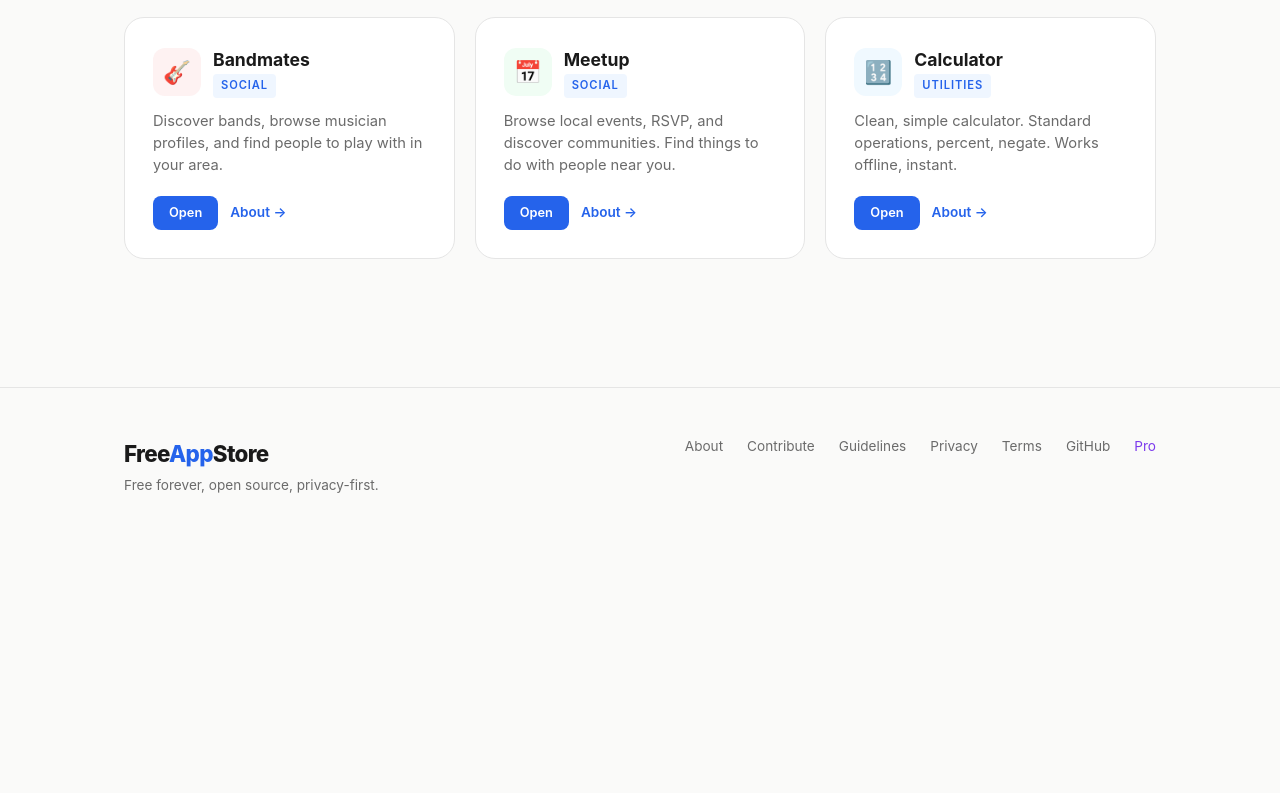
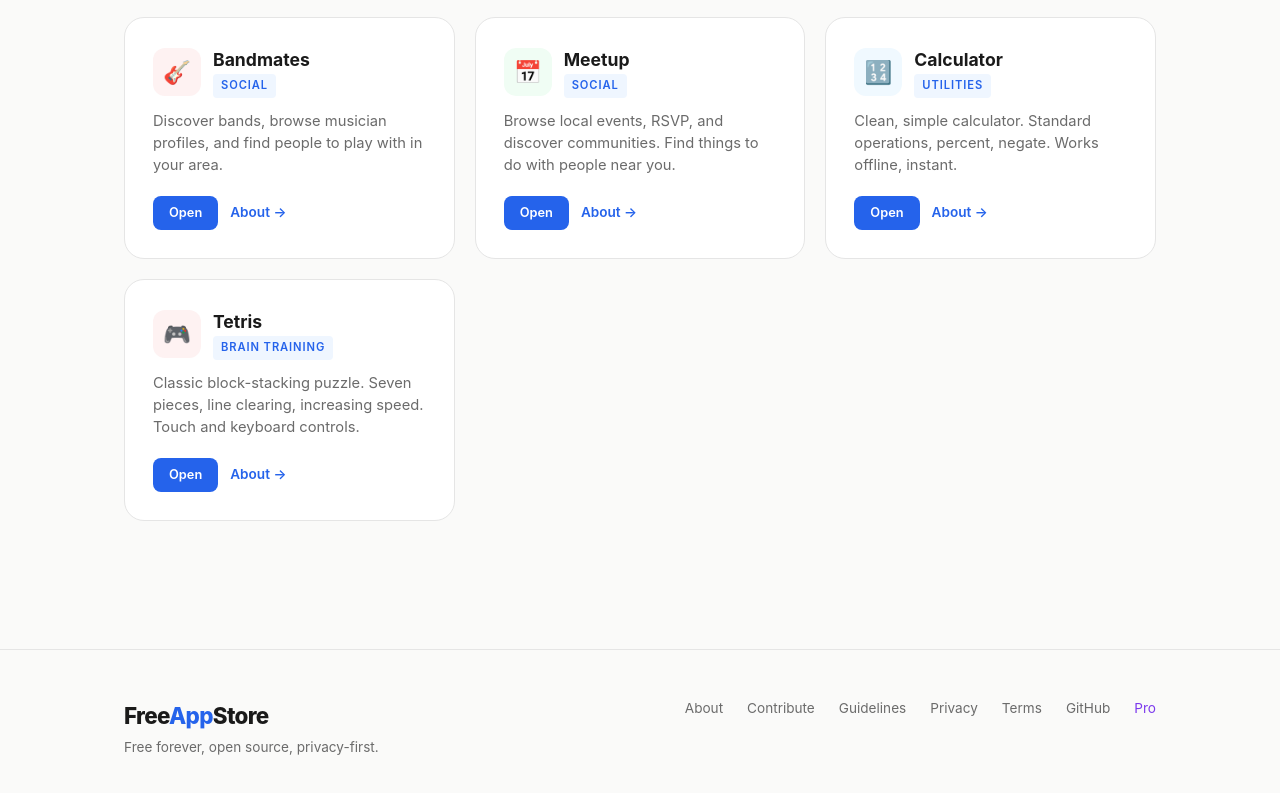
Before and after one commit to freeappstore-online/freeappstore, a plain HTML site: page index.html in a window 1280 px wide. Shown: the part 1625-2418 px from the top of the page. Before the commit the page ends 2170 px from the top, so only its background shows below. Drawn offline with Linux system fonts and the light colour scheme.

Commit message:
Add Tetris to app directory

```diff
--- a/index.html
+++ b/index.html
@@ -198,6 +198,18 @@
           <p>Clean, simple calculator. Standard operations, percent, negate. Works offline, instant.</p>
           <div class="app-actions"><a href="https://calculator.freeappstore.online" target="_blank" rel="noopener" class="app-btn-open">Open</a><a href="" class="app-link app-about">About &rarr;</a></div>
         </div>
+
+        <div class="app-card" data-category="brain-training" data-about="/apps/tetris.html">
+          <div class="app-card-header">
+            <div class="app-icon" style="background: #fef2f2;">&#127918;</div>
+            <div>
+              <h3>Tetris</h3>
+              <div class="tag">Brain Training</div>
+            </div>
+          </div>
+          <p>Classic block-stacking puzzle. Seven pieces, line clearing, increasing speed. Touch and keyboard controls.</p>
+          <div class="app-actions"><a href="https://tetris.freeappstore.online" target="_blank" rel="noopener" class="app-btn-open">Open</a><a href="" class="app-link app-about">About &rarr;</a></div>
+        </div>
       </div>
     </section>
   </main>
```
